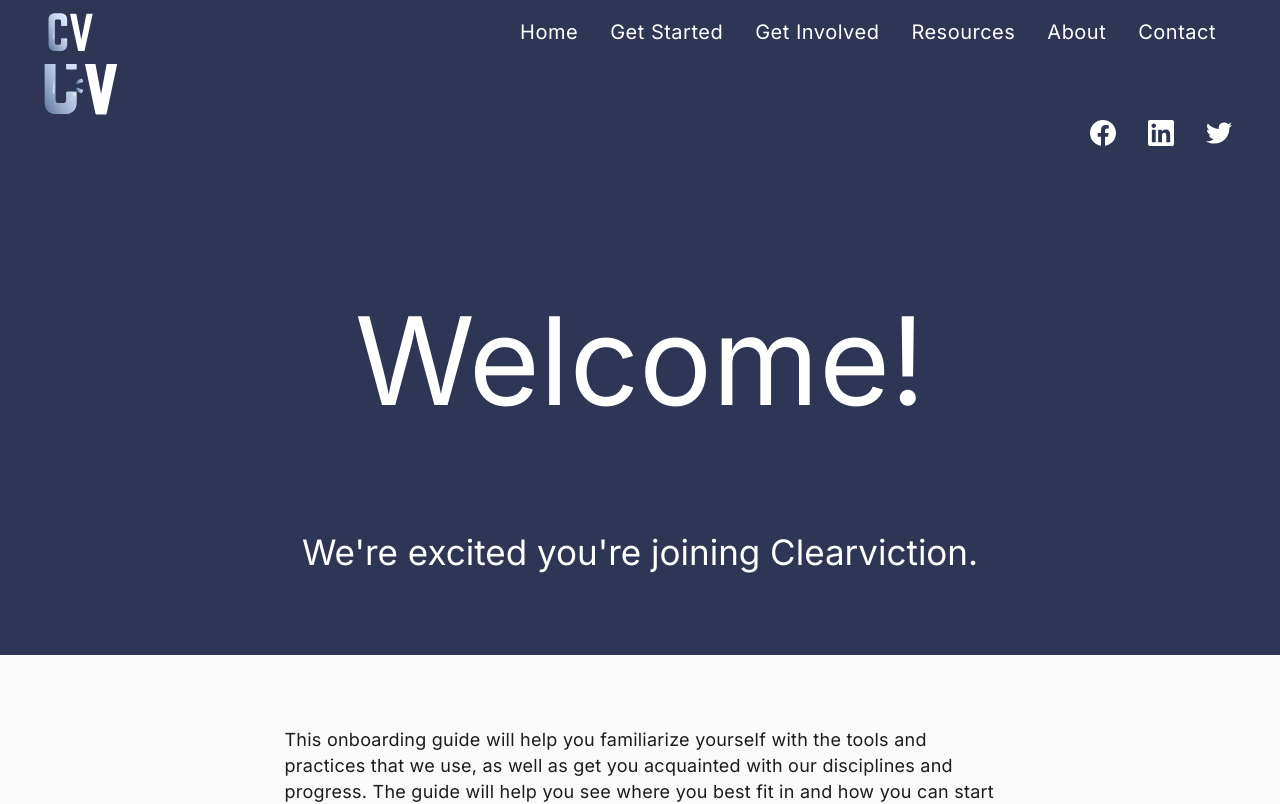
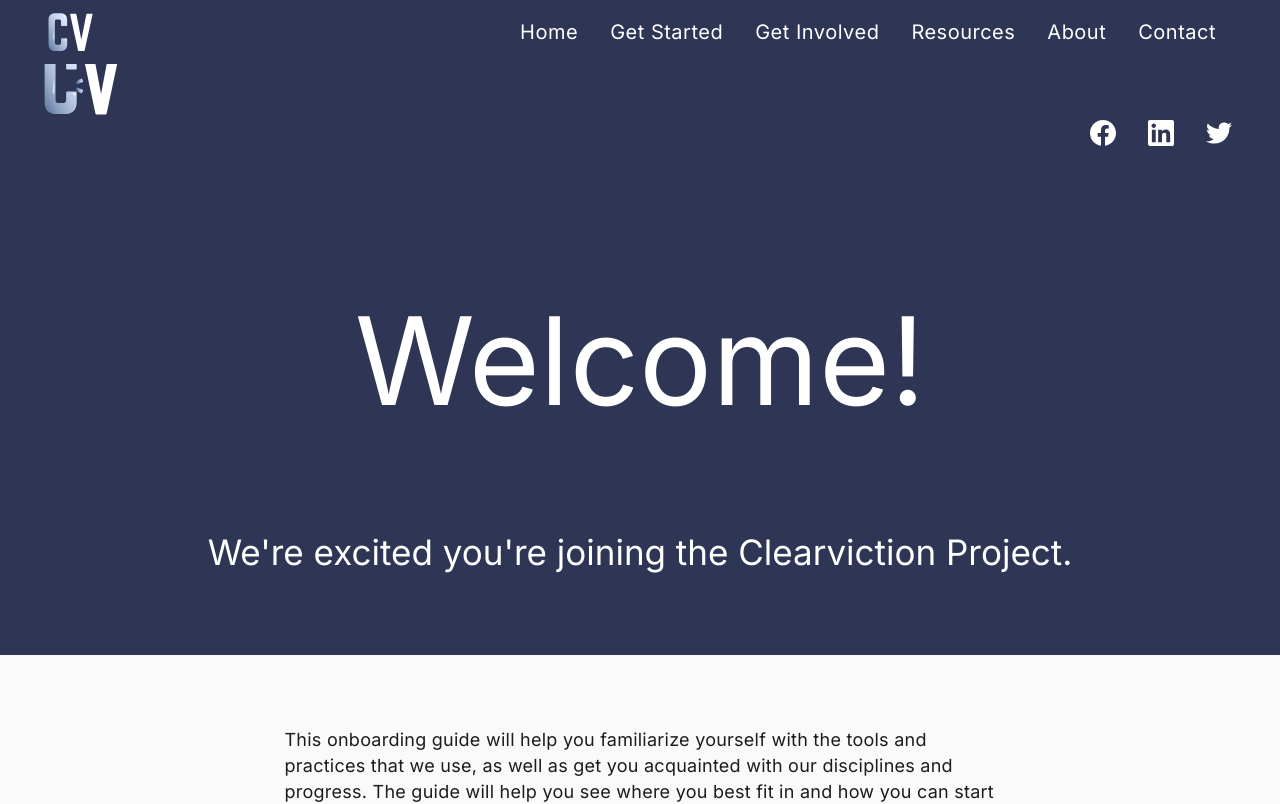
Before and after one commit to openseattle/clearviction-v1, a React (Create React App) app: page /onboarding in a window 1280 px wide. Shown: the top 804 px of the page. Built offline with nearby package versions, Linux system fonts and the light colour scheme.

Commit message:
update header text

```diff
--- a/src/Pages/Onboarding/OnboardingHome.jsx
+++ b/src/Pages/Onboarding/OnboardingHome.jsx
@@ -9,7 +9,7 @@ import ModuleCard from '../../Components/Onboarding/ModuleCard';
 
 const headerText =  {
     title: "Welcome!",
-    information: "We're excited you're joining Clearviction."
+    information: "We're excited you're joining the Clearviction Project."
 };
 
 const module1 = {
```
